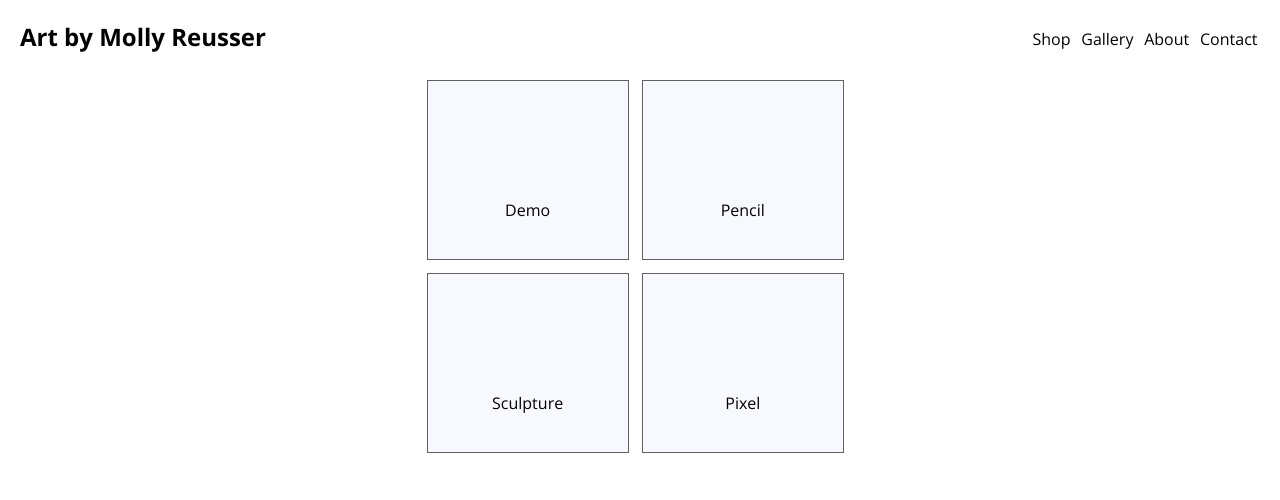
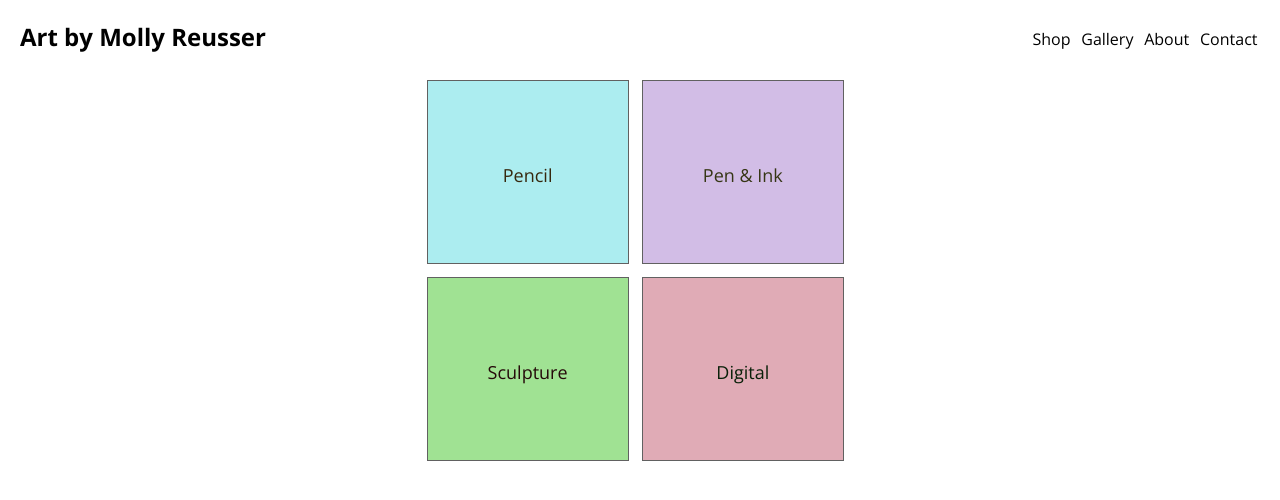
Before and after one commit to Loxphordex/molly-website, a React (Create React App) app: page /categories in a window 1280 px wide. Shown: the top 500 px of the page. Built offline with nearby package versions, Linux system fonts and the light colour scheme.

Commit message:
category colors

```diff
--- a/src/images/gallery-images.js
+++ b/src/images/gallery-images.js
@@ -4,50 +4,42 @@
 const baseUrl = 'https://res.cloudinary.com/dghqlm5xb/image/upload/'
 
 const galleryImages =  {
-  demo: [
+  pencil: [
     // page 1
-    { url: `${baseUrl}v1561859962/Molly%20Art/29726407922_a30593e080_o_h2peck.jpg`, name: '1' },
-    { url: `${baseUrl}v1561859696/Molly%20Art/46567380945_464052af3b_o_lc8rny.jpg`, name: '2' },
-    { url: `${baseUrl}v1561859691/Molly%20Art/underthedome_ikye2v.jpg`, name: 'Nice Picture' },
-    { url: `${baseUrl}v1561859679/Molly%20Art/mazeisland1000_eksmhf.jpg`, name: 'Placeholder Name' },
-    { url: `${baseUrl}v1561859601/Molly%20Art/42330993120_1a7658ee11_o_1_i6zpxf.jpg`, name: 'Tuft!' },
-    { url: `${baseUrl}v1561859587/Molly%20Art/31718711010_a42602eccc_o_oezfqp.jpg`, name: 'Avo' },
-    { url: `${baseUrl}v1561859547/Molly%20Art/32956442506_45e3716df1_o_pqbbwo.jpg`, name: 'lips' },
-    { url: `${baseUrl}v1561859504/Molly%20Art/31283468553_9c2b1d32bf_o_nnrfhr.jpg`, name: 'swirls' },
-    { url: `${baseUrl}v1561859488/Molly%20Art/29726405722_11c764843f_o_vkipqe.jpg`, name: 'Fetus' },
-    { url: `${baseUrl}v1561859451/Molly%20Art/24699904278_629fa97a0b_o_hzrozj.jpg`, name: 'Comic' },
-    { url: `${baseUrl}v1561859440/Molly%20Art/29707078465_da0cb454a9_o_z4vcbv.jpg`, name: 'Horms' },
-    { url: `${baseUrl}v1561859393/Molly%20Art/28115499110_2a7cf572ae_o_ljznxz.jpg`, name: 'Flow' },
+    { url: `${baseUrl}v1561859393/Molly%20Art/28115499110_2a7cf572ae_o_ljznxz.jpg`, name: 'flow', year: '2017' },
+    { url: `${baseUrl}v1561859420/Molly%20Art/29148719803_354f11f8f7_o_ebqnkj.jpg`, name: 'Morcous' },
+    { url: `${baseUrl}v1561859440/Molly%20Art/29707078465_da0cb454a9_o_z4vcbv.jpg`, name: 'Head' },
+    { url: `${baseUrl}v1561859508/Molly%20Art/31712896597_400373ff69_o_iynou3.jpg`, name: 'Levels' },
+    { url: `${baseUrl}v1561859547/Molly%20Art/32956442506_45e3716df1_o_pqbbwo.jpg`, name: 'Lips' },
+    { url: `${baseUrl}v1561859565/Molly%20Art/33506327164_b27a79d6b4_o_rskj4o.jpg`, name: 'Bods' },
+    { url: `${baseUrl}v1561859585/Molly%20Art/33537449543_c20111c5eb_o_pkzb4z.jpg`, name: 'Bods2' },
+    { url: `${baseUrl}v1561859597/Molly%20Art/41843179785_360661ebd9_o_l1visn.jpg`, name: 'Pop Art' },
+    { url: `${baseUrl}v1561859600/Molly%20Art/42025602574_902f34ee9b_o_labgxb.jpg`, name: 'Round Corn' },
+    { url: `${baseUrl}v1561859600/Molly%20Art/42025602394_b0aa230b1d_o_dvfeea.jpg`, name: 'Long Corn' },
+    { url: `${baseUrl}v1561859603/Molly%20Art/42693538192_8c2da5a196_o_ztr0hr.jpg`, name: 'Stripper' },
+    { url: `${baseUrl}v1561859604/Molly%20Art/42693538872_b655377b64_o_gxxqgs.jpg`, name: 'Corm' },
 
     // page 2
-    { url: `${baseUrl}v1561859393/Molly%20Art/27782413833_d7c8bc7572_o_j7rcrd.jpg`, name: 'Lil Cam' },
-    { url: `${baseUrl}v1561859394/Molly%20Art/28398311405_44befe467b_o_yyns21.jpg`, name: 'Purp' }
+    { url: `${baseUrl}v1561859607/Molly%20Art/42693539092_f292f62491_o_eajhx0.jpg`, name: 'Kurn' },
+    { url: `${baseUrl}v1561859629/Molly%20Art/44170270625_0c90e46d60_o_umupah.jpg`, name: 'Pof' },
+    { url: `${baseUrl}v1561859644/Molly%20Art/43905708954_7a0ebf0e28_o_1_qikylg.jpg`, name: 'Ghost Peach' },
+    { url: `${baseUrl}v1561859648/Molly%20Art/45391373431_45b875ecef_o_bduiup.jpg`, name: 'Pho' },
+    { url: `${baseUrl}v1561859655/Molly%20Art/44675199855_9942bb696b_o_a71mdw.jpg`, name: 'Adorable Drawing' },
+    { url: `${baseUrl}v1561859674/Molly%20Art/46447415615_03ff153da2_o_w3j5fn.jpg`, name: 'Sexy Pig' },
+    { url: `${baseUrl}v1561859682/Molly%20Art/46561282461_2a56f73863_o_a2dvr1.jpg`, name: 'Sparkles' },
+    { url: `${baseUrl}v1561859690/Molly%20Art/47116769691_fdcbd812fc_o_ymjetd.jpg`, name: 'Yabebe' },
   ],
 
-  pencil: [
-    // page 1
-    { url: 'https://res.cloudinary.com/dghqlm5xb/image/upload/v1561859393/Molly%20Art/28115499110_2a7cf572ae_o_ljznxz.jpg', name: 'flow', year: '2017' },
-    { url: 'https://res.cloudinary.com/dghqlm5xb/image/upload/v1561859420/Molly%20Art/29148719803_354f11f8f7_o_ebqnkj.jpg', name: 'Morcous' },
-    { url: 'https://res.cloudinary.com/dghqlm5xb/image/upload/v1561859440/Molly%20Art/29707078465_da0cb454a9_o_z4vcbv.jpg', name: 'Head' },
-    { url: 'https://res.cloudinary.com/dghqlm5xb/image/upload/v1561859508/Molly%20Art/31712896597_400373ff69_o_iynou3.jpg', name: 'Levels' },
-    { url: 'https://res.cloudinary.com/dghqlm5xb/image/upload/v1561859547/Molly%20Art/32956442506_45e3716df1_o_pqbbwo.jpg', name: 'Lips' },
-    { url: 'https://res.cloudinary.com/dghqlm5xb/image/upload/v1561859565/Molly%20Art/33506327164_b27a79d6b4_o_rskj4o.jpg', name: 'Bods' },
-    { url: 'https://res.cloudinary.com/dghqlm5xb/image/upload/v1561859585/Molly%20Art/33537449543_c20111c5eb_o_pkzb4z.jpg', name: 'Bods2' },
-    { url: 'https://res.cloudinary.com/dghqlm5xb/image/upload/v1561859597/Molly%20Art/41843179785_360661ebd9_o_l1visn.jpg', name: 'Pop Art' },
-    { url: 'https://res.cloudinary.com/dghqlm5xb/image/upload/v1561859600/Molly%20Art/42025602574_902f34ee9b_o_labgxb.jpg', name: 'Round Corn' },
-    { url: 'https://res.cloudinary.com/dghqlm5xb/image/upload/v1561859600/Molly%20Art/42025602394_b0aa230b1d_o_dvfeea.jpg', name: 'Long Corn' },
-    { url: 'https://res.cloudinary.com/dghqlm5xb/image/upload/v1561859603/Molly%20Art/42693538192_8c2da5a196_o_ztr0hr.jpg', name: 'Stripper' },
-    { url: 'https://res.cloudinary.com/dghqlm5xb/image/upload/v1561859604/Molly%20Art/42693538872_b655377b64_o_gxxqgs.jpg', name: 'Corm' },
+  penandink: [
+    { url: 'https://res.cloudinary.com/dghqlm5xb/image/upload/v1561859690/Molly%20Art/47116769691_fdcbd812fc_o_ymjetd.jpg', name: 'Yabebe' },
+  ],
 
-    // page 2
-    { url: 'https://res.cloudinary.com/dghqlm5xb/image/upload/v1561859607/Molly%20Art/42693539092_f292f62491_o_eajhx0.jpg', name: 'Kurn' },
-    { url: 'https://res.cloudinary.com/dghqlm5xb/image/upload/v1561859629/Molly%20Art/44170270625_0c90e46d60_o_umupah.jpg', name: 'Pof' },
-    { url: 'https://res.cloudinary.com/dghqlm5xb/image/upload/v1561859644/Molly%20Art/43905708954_7a0ebf0e28_o_1_qikylg.jpg', name: 'Ghost Peach' },
-    { url: 'https://res.cloudinary.com/dghqlm5xb/image/upload/v1561859648/Molly%20Art/45391373431_45b875ecef_o_bduiup.jpg', name: 'Pho' },
-    { url: 'https://res.cloudinary.com/dghqlm5xb/image/upload/v1561859655/Molly%20Art/44675199855_9942bb696b_o_a71mdw.jpg', name: 'Adorable Drawing' },
-    { url: 'https://res.cloudinary.com/dghqlm5xb/image/upload/v1561859674/Molly%20Art/46447415615_03ff153da2_o_w3j5fn.jpg', name: 'Sexy Pig' },
-    { url: 'https://res.cloudinary.com/dghqlm5xb/image/upload/v1561859682/Molly%20Art/46561282461_2a56f73863_o_a2dvr1.jpg', name: 'Sparkles' },
-    { url: 'https://res.cloudinary.com/dghqlm5xb/image/upload/v1561859690/Molly%20Art/47116769691_fdcbd812fc_o_ymjetd.jpg', name: 'Yabebe' },
+  sculpture: [
+    { url: 'https://res.cloudinary.com/dghqlm5xb/image/upload/v1561859394/Molly%20Art/28397966725_a4fb06d3a5_o_esulay.jpg', name: 'Usula' }
+  ],
+
+  digital: [
+    { url: 'https://res.cloudinary.com/dghqlm5xb/image/upload/v1561859691/Molly%20Art/underthedome_ikye2v.jpg', name: 'Dome' }
   ]
 };
 
--- a/src/routes/Categories/Categories.css
+++ b/src/routes/Categories/Categories.css
@@ -1,3 +1,11 @@
+.categories-wrapper {
+  -webkit-animation: fadein 0.6s;
+     -moz-animation: fadein 0.6s;
+      -ms-animation: fadein 0.6s;
+       -o-animation: fadein 0.6s;
+          animation: fadein 0.6s;
+}
+
 .categories-area {
   max-width: 340px;
   display: inline-block;
@@ -36,6 +44,25 @@
 }
 
 /* Custom styles */
+.c-pencil a, .c-pencil a:visited {
+  background-color: rgb(172, 237, 240);
+  color: rgb(54, 40, 14);
+}
+
+.c-pendandink a, .c-pendandink a:visited {
+  background-color: rgb(210, 189, 230);
+  color: rgb(54, 54, 21);
+}
+
+.c-sculpture a, .c-sculpture a:visited {
+  background-color: rgb(160, 226, 147);
+  color: rgb(37, 9, 9);
+}
+
+.c-digital a, .c-digital a:visited {
+  background-color: rgb(224, 171, 182);
+  color: rgb(9, 32, 9);
+}
 
 
 /* Desktop */
@@ -50,7 +77,10 @@
   }
   .category {
     width: 200px;
-    min-height: 90px;
-    padding-top: 78px;
+  }
+  .category a {
+    min-height: 100px;
+    padding-top: 82px;
+    font-size: 18px;
   }
 }
--- a/src/routes/Categories/Categories.js
+++ b/src/routes/Categories/Categories.js
@@ -9,10 +9,10 @@ export default class Categories extends React.Component {
     return(
       <section className='categories-wrapper'>
         <div className='categories-area'>
-          <div className='category c-demo'><Link to='/gallery/demo'>Demo</Link></div>
           <div className='category c-pencil'><Link to='/gallery/pencil'>Pencil</Link></div>
+          <div className='category c-pendandink'><Link to='/gallery/penandink'>{'Pen & Ink'}</Link></div>
           <div className='category c-sculpture'><Link to='/gallery/sculpture'>Sculpture</Link></div>
-          <div className='category c-pixel'><Link to='/gallery/pixel'>Pixel</Link></div>
+          <div className='category c-digital'><Link to='/gallery/digital'>Digital</Link></div>
 
         </div>
       </section>
--- a/src/routes/Gallery/Gallery.css
+++ b/src/routes/Gallery/Gallery.css
@@ -1,5 +1,10 @@
 .gallery-wrapper {
   display: block;
+  -webkit-animation: fadein 1s;
+     -moz-animation: fadein 1s;
+      -ms-animation: fadein 1s;
+       -o-animation: fadein 1s;
+          animation: fadein 1s;
 }
 
 .image-area {
```
